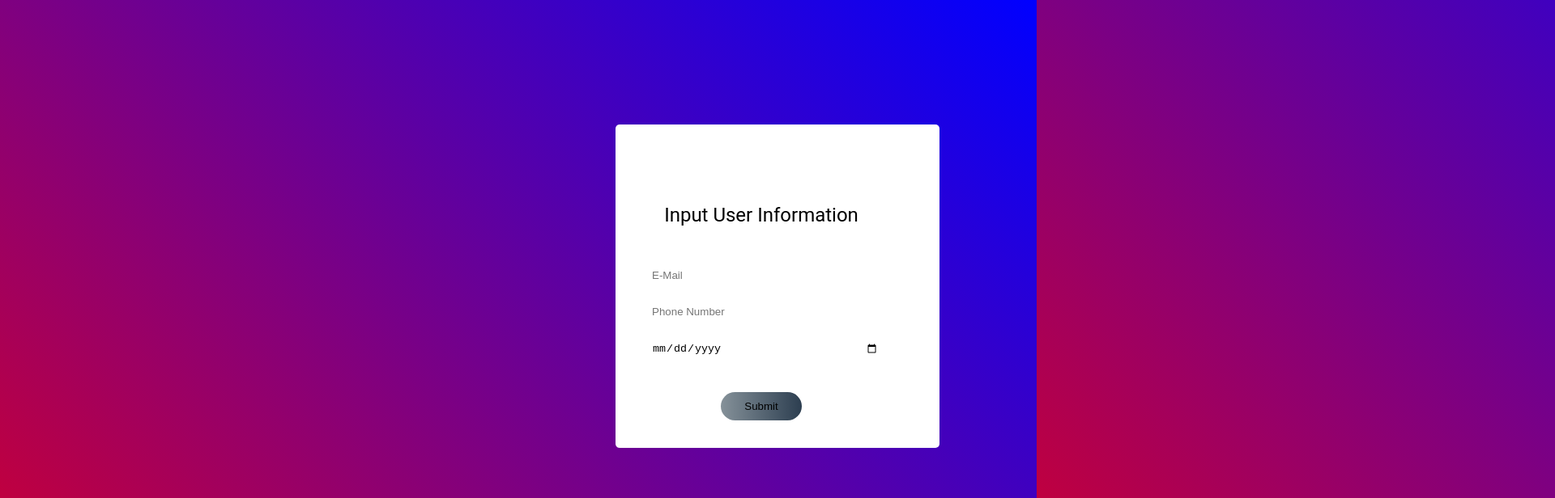
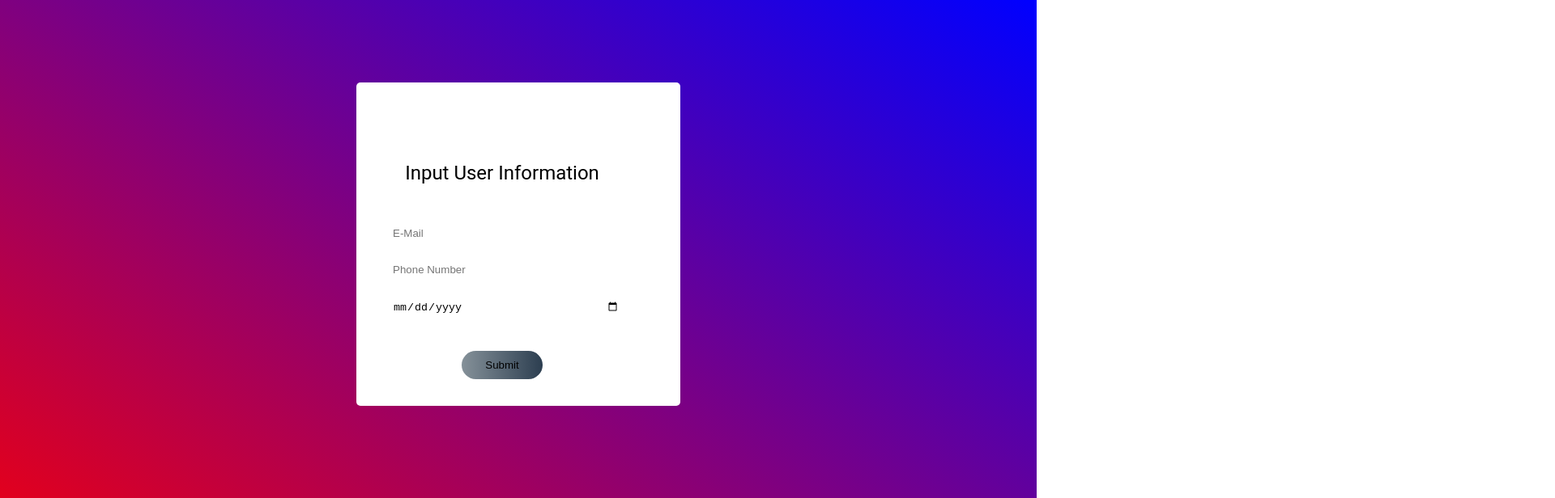
Before and after one commit to Marbi-IIT/lab2, a plain HTML site: page index.html in a window 1280 px wide. Shown: the top 616 px of the page at 81% size, 1920 px wide, since content can reach past the window. Drawn offline with Linux system fonts and the light colour scheme.

Commit message:
fixed stylize issue

```diff
--- a/css/screen.css
+++ b/css/screen.css
@@ -1,6 +1,5 @@
-body {
-    width: 1920px;
-    height: 1080px;
+html, .container {
+    height: 100vh;
     background-image: linear-gradient(to top right, red, blue);
     font-family: 'Roboto','Open Sans','Arial';
 }
```
